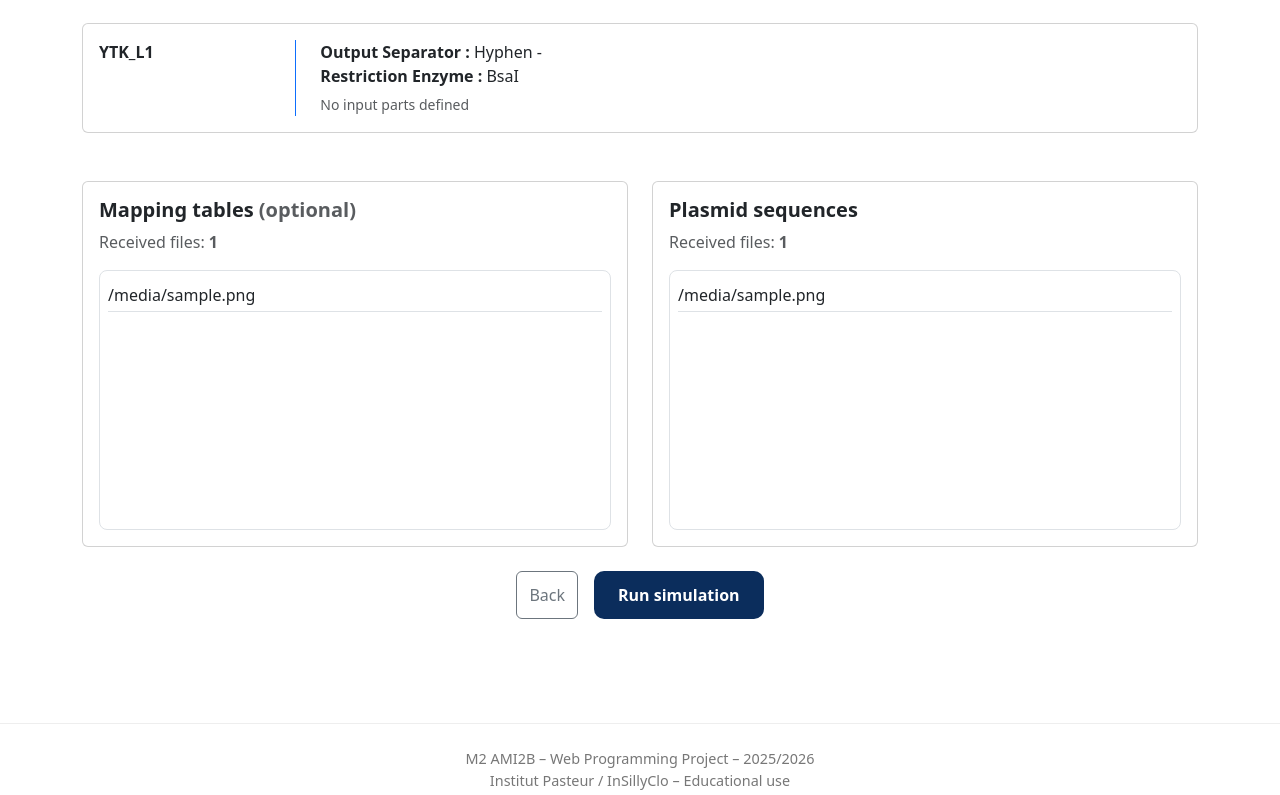
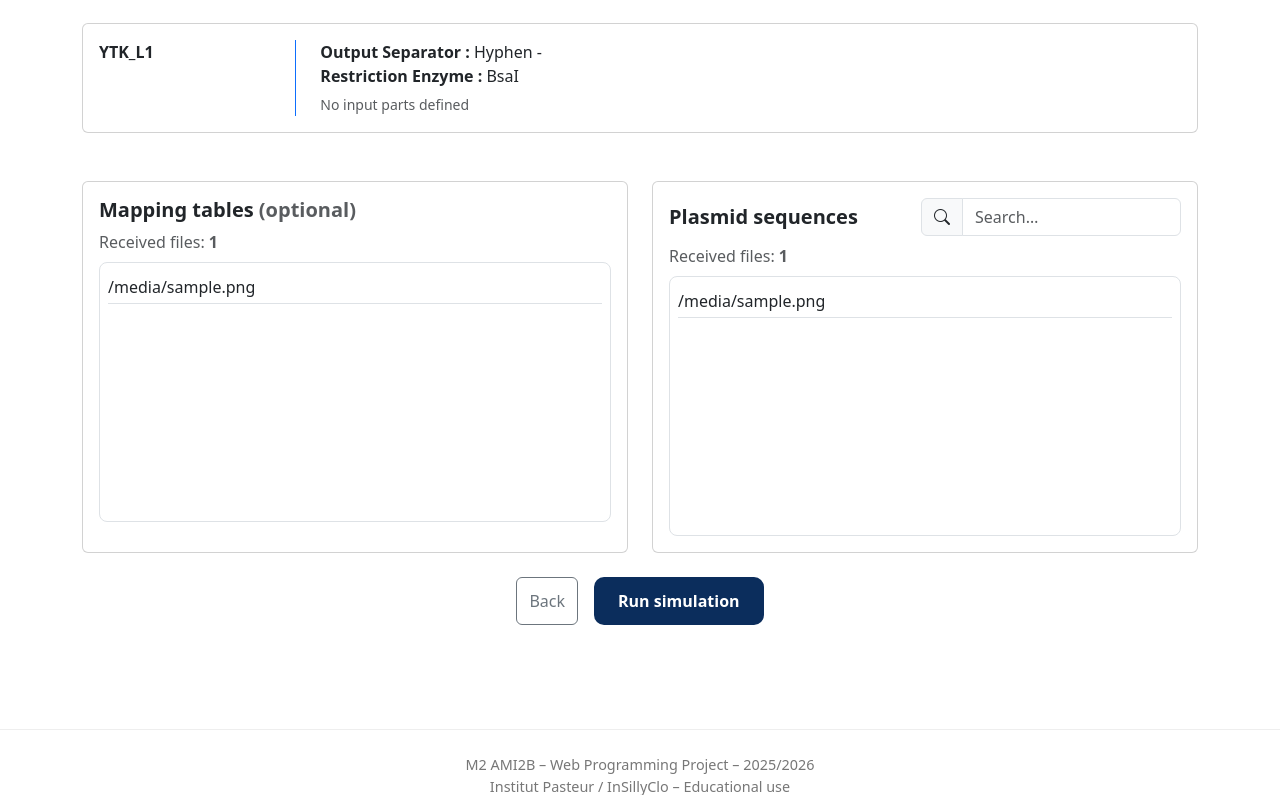
Before and after one commit to MiguelSenHer/projet-web-G4, a Django app: template config/campaigns/templates/campaigns/simulation_preview.html in a window 1280 px wide. Shown: the part 256-1051 px from the top of the page. Run offline with Django 5.2, Linux system fonts and the light colour scheme; data comes from the database, SQL or seed files in the repository; both versions use the stored data as it was after the commit; the template is opened without the code that fills it: values that come from a table or form of the project are taken from there, most other values are stand-ins (such as "Sample title", 1, 10 or a date in 2020).

Commit message:
update simulation preview

```diff
--- a/config/campaigns/templates/campaigns/simulation_preview.html
+++ b/config/campaigns/templates/campaigns/simulation_preview.html
@@ -8,6 +8,9 @@
 
   <!-- Bootstrap 5 -->
   <link href="https://cdn.jsdelivr.net/npm/bootstrap@5.3.3/dist/css/bootstrap.min.css" rel="stylesheet">
+
+  <!-- Bootstrap Icons -->
+  <link href="https://cdn.jsdelivr.net/npm/bootstrap-icons@1.11.3/font/bootstrap-icons.min.css" rel="stylesheet">
 
   <!-- Frontend CSS -->
   <link rel="stylesheet" href="{% static 'frontend/styles.css' %}">
@@ -38,8 +41,8 @@
     <!-- ASSEMBLY PREVIEW -->
     {% include "campaigns/_assembly_preview_card.html" with assembly=assembly %}
 
-    <!-- TWO FIXED CARDS -->
-    <div class="row g-4 mt-1">
+    <!-- TWO CARDS -->
+    <div class="row g-4 mt-2">
 
       <!-- Mapping tables (OPTIONAL) -->
       <div class="col-12 col-lg-6">
@@ -50,7 +53,7 @@
               Mapping tables <span class="text-muted">(optional)</span>
             </h5>
 
-            <div class="text-muted mb-3">
+            <div class="text-muted mb-2">
               Received files: <strong>{{ mapping_count }}</strong>
             </div>
 
@@ -79,19 +82,40 @@
         <div class="card h-100">
           <div class="card-body">
 
-            <h5 class="fw-bold mb-2">
-              Plasmid sequences
-            </h5>
+            <!-- HEADER: title left, search right -->
+            <div class="d-flex justify-content-between align-items-center mb-2">
+              <h5 class="fw-bold mb-0">
+                Plasmid sequences
+              </h5>
 
-            <div class="text-muted mb-3">
+              <div class="input-group" style="width: 260px;">
+                <span class="input-group-text">
+                  <i class="bi bi-search"></i>
+                </span>
+                <input
+                  id="plasmidSearch"
+                  type="text"
+                  class="form-control"
+                  placeholder="Search…"
+                  aria-label="Search plasmid files"
+                  {% if not genbank_files %}disabled{% endif %}
+                >
+              </div>
+            </div>
+
+            <div class="text-muted mb-2">
               Received files: <strong>{{ genbank_count }}</strong>
             </div>
 
             <div class="border rounded-3 p-2 overflow-auto" style="height: 260px;">
               {% if genbank_files %}
-                <ul class="list-unstyled mb-0">
+                <div id="noPlasmidResults" class="text-muted d-none">
+                  No matching files.
+                </div>
+
+                <ul id="plasmidList" class="list-unstyled mb-0">
                   {% for f in genbank_files %}
-                    <li class="py-1 border-bottom">
+                    <li class="py-1 border-bottom plasmid-item" data-name="{{ f|lower }}">
                       {{ f }}
                     </li>
                   {% endfor %}
@@ -139,5 +163,35 @@
 
 <!-- Bootstrap JS bundle -->
 <script src="https://cdn.jsdelivr.net/npm/bootstrap@5.3.3/dist/js/bootstrap.bundle.min.js"></script>
+
+<!-- Search logic -->
+<script>
+  (function () {
+    const input = document.getElementById("plasmidSearch");
+    const list = document.getElementById("plasmidList");
+    const noRes = document.getElementById("noPlasmidResults");
+
+    if (!input || !list) return;
+
+    const items = Array.from(list.querySelectorAll(".plasmid-item"));
+
+    function applyFilter() {
+      const q = (input.value || "").toLowerCase().trim();
+      let visible = 0;
+
+      for (const li of items) {
+        const name = li.dataset.name || "";
+        const ok = !q || name.includes(q);
+        li.classList.toggle("d-none", !ok);
+        if (ok) visible++;
+      }
+
+      if (noRes) noRes.classList.toggle("d-none", visible !== 0);
+    }
+
+    input.addEventListener("input", applyFilter);
+  })();
+</script>
+
 </body>
 </html>
```
Also changed, not shown: README.md, config/db.sqlite3.
